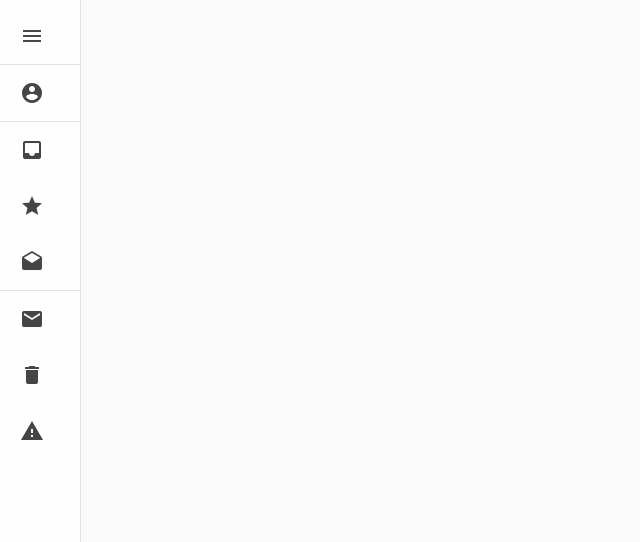
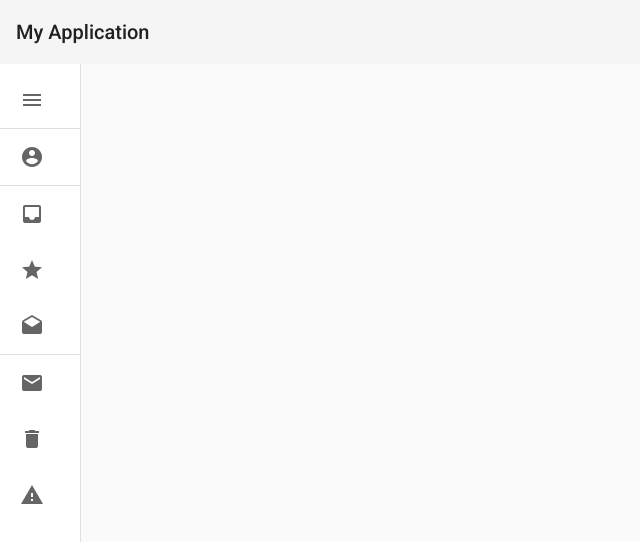
Before and after one commit to yoieh/angular-webtool-template, an Angular app: page / in a window 1280 px wide. Shown: the top 542 px of the page, without its empty margins (0-640 px from the left). Built offline with nearby package versions, Linux system fonts and the light colour scheme.

Commit message:
some clean up

```diff
--- a/src/app/app.component.html
+++ b/src/app/app.component.html
@@ -1,4 +1,6 @@
-
-<app-drawer>
-    <router-outlet></router-outlet>
-</app-drawer>
+<div class="main-container">
+    <app-header-bar></app-header-bar>
+    <app-drawer class="drawer-component">
+        <router-outlet></router-outlet>
+    </app-drawer>
+</div>
--- a/src/app/app.component.scss
+++ b/src/app/app.component.scss
@@ -0,0 +1,15 @@
+.main-container {
+  display: flex;
+  flex-direction: column;
+  position: absolute;
+  top: 0;
+  bottom: 0;
+  left: 0;
+  right: 0;
+}
+
+.drawer-component {
+  flex: 1;
+  display: flex;
+  flex-direction: column;
+}
--- a/src/app/components/drawer/drawer.component.html
+++ b/src/app/components/drawer/drawer.component.html
@@ -1,10 +1,5 @@
-<div class="example-container">
-    <!-- <mat-toolbar class="example-toolbar">
-
-    </mat-toolbar> -->
-
-    <mat-sidenav-container class="example-sidenav-container">
-        <mat-sidenav #sidenav class="example-sidenav" mode="side" opened="true">
+<mat-sidenav-container class="sidenav-container">
+    <mat-sidenav #sidenav mode="side" opened="true">
         <mat-nav-list class="dashboard">
 
             <a mat-list-item (click)="toggle()">
@@ -18,7 +13,7 @@
 
             <a mat-list-item (click)="toggleActive($event)">
                 <mat-icon mat-list-icon>account_circle</mat-icon>
-                    <p matLine [@openClose]="isOpen ? 'open' : 'closed'">Name</p>
+                <p matLine [@openClose]="isOpen ? 'open' : 'closed'">Dashboard</p>
             </a>
 
             <mat-divider></mat-divider>
@@ -52,8 +47,7 @@
             </a>
         </mat-nav-list>
     </mat-sidenav>
-        <div (click)="toggle(false)" class="example-sidenav-content">
+    <div (click)="toggle(false)" class="sidenav-content">
         <ng-content></ng-content>
     </div>
 </mat-sidenav-container>
-</div>
--- a/src/app/components/drawer/drawer.component.scss
+++ b/src/app/components/drawer/drawer.component.scss
@@ -1,37 +1,23 @@
-.example-container {
+.container {
+  flex: 1;
   display: flex;
   flex-direction: column;
-  position: absolute;
-  top: 0;
-  bottom: 0;
-  left: 0;
-  right: 0;
 }
 
-.example-sidenav-container {
+.sidenav-container {
   flex: 1;
 }
 
-.mat-list-item{
+.mat-list-item {
   color: black;
-  opacity: 0.8;
+  opacity: 0.6;
 }
 
-.mat-drawer{
-  opacity: 0.9;
-  background:White;
+.mat-drawer {
+  background: White;
 }
 
-.example-sidenav-content {
+.sidenav-content {
   display: flex;
   height: 100%;
-  align-items: center;
-  justify-content: center;
-  opacity: 0.9;
 }
-
-.example-fill-remaining-space {
-  /* This fills the remaining space, by using flexbox.
-     Every toolbar row uses a flexbox row layout. */
-  flex: 1 1 auto;
-}
--- a/src/app/components/drawer/drawer.module.ts
+++ b/src/app/components/drawer/drawer.module.ts
@@ -5,7 +5,6 @@ import { DrawerComponent } from './drawer.component';
 
 import { MatSidenavModule } from '@angular/material/sidenav'
 import { MatIconModule } from '@angular/material/icon';
-import { MatToolbarModule } from '@angular/material/toolbar';
 import { MatDividerModule } from '@angular/material/divider';
 import { MatListModule } from '@angular/material/list';
 
@@ -17,7 +16,6 @@ import { MatListModule } from '@angular/material/list';
     CommonModule,
     MatSidenavModule,
     MatIconModule,
-    MatToolbarModule,
     MatDividerModule,
     MatListModule
   ],
```
Lines whose indentation alone changed are shown as unchanged.
